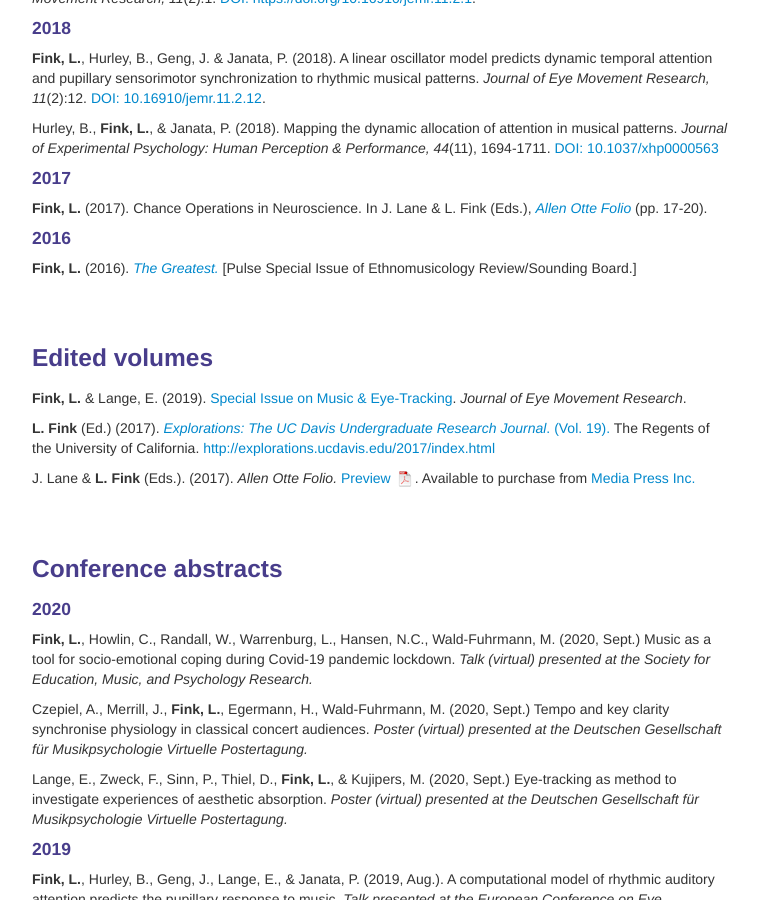
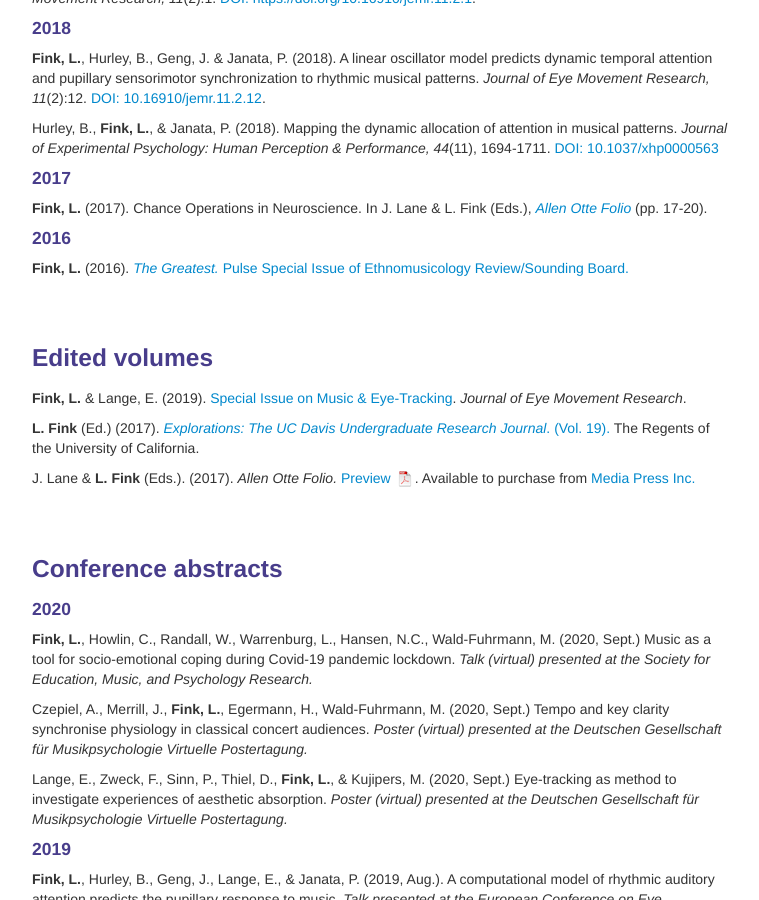
Before and after one commit to lkfink/lkfink.github.io, a Jekyll site: the page built from pages/pubs.md, in a window 1280 px wide and 900 px high, scrolled down 586 px. Shown: the whole window, without its empty margins (258-1017 px from the left). Built offline with Jekyll 4.4.1, drawn with Linux system fonts in a browser that asks for light colours; some of the changed lines change nothing that is shown.

Commit message:
fix link

```diff
--- a/pages/pubs.md
+++ b/pages/pubs.md
@@ -57,7 +57,7 @@
 **Fink, L.** (2017). Chance Operations in Neuroscience.  In J. Lane & L. Fink (Eds.), [*Allen Otte Folio*](https://mediapressmusic.com/allen-otte-folio-various/){:target="_blank"} (pp. 17-20).
 
 #### 2016
-**Fink, L.** (2016). [*The Greatest.*](https://ethnomusicologyreview.ucla.edu/content/greatest){:target="_blank"} [Pulse Special Issue of Ethnomusicology Review/Sounding Board.]
+**Fink, L.** (2016). [*The Greatest.*](https://ethnomusicologyreview.ucla.edu/content/greatest){:target="_blank"} [Pulse Special Issue of Ethnomusicology Review/Sounding Board.](https://ethnomusicologyreview.ucla.edu/sounding-board/special-issue){:target="_blank"}
 
 <br>
 <br>
@@ -69,7 +69,7 @@
 
 **Fink, L.** & Lange, E. (2019). [Special Issue on Music & Eye-Tracking](https://bop.unibe.ch/JEMR/issue/view/793){:target="_blank"}. *Journal of Eye Movement Research*.
 
-**L. Fink** (Ed.) (2017). [*Explorations: The UC Davis Undergraduate Research Journal*. (Vol. 19).](http://explorations.ucdavis.edu/2017/index.html){:target="_blank"} The Regents of the University of California. [http://explorations.ucdavis.edu/2017/index.html](http://explorations.ucdavis.edu/2017/index.html){:target="_blank"}
+**L. Fink** (Ed.) (2017). [*Explorations: The UC Davis Undergraduate Research Journal*. (Vol. 19).](http://explorations.ucdavis.edu/2017/index.html){:target="_blank"} The Regents of the University of California.
 
 J. Lane & **L. Fink** (Eds.). (2017). *Allen Otte Folio.* [Preview ![Program as pdf](icons16/pdf-icon.png)]({{ BASE_PATH }}/assets/Otte_Folio_preview.pdf){:target="_blank"}. Available to purchase from [Media Press Inc.](https://mediapressmusic.com/allen-otte-folio-various/){:target="_blank"}
 
```
